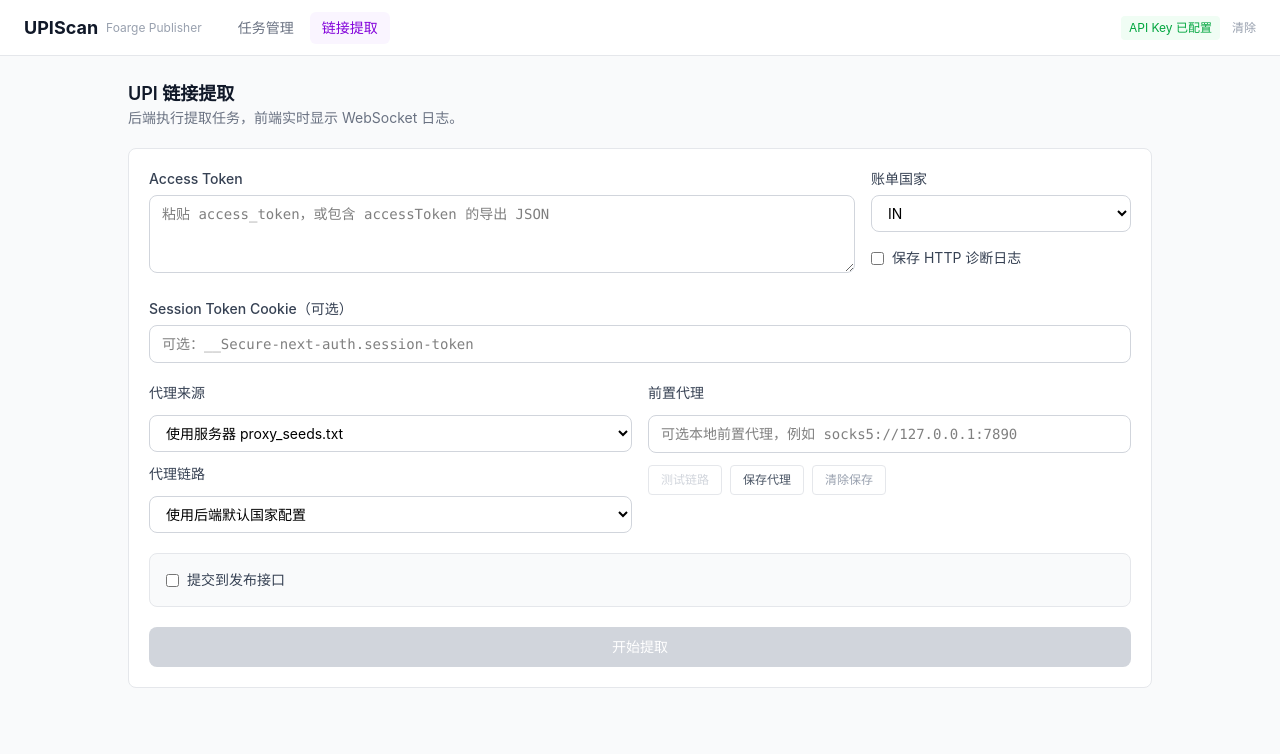
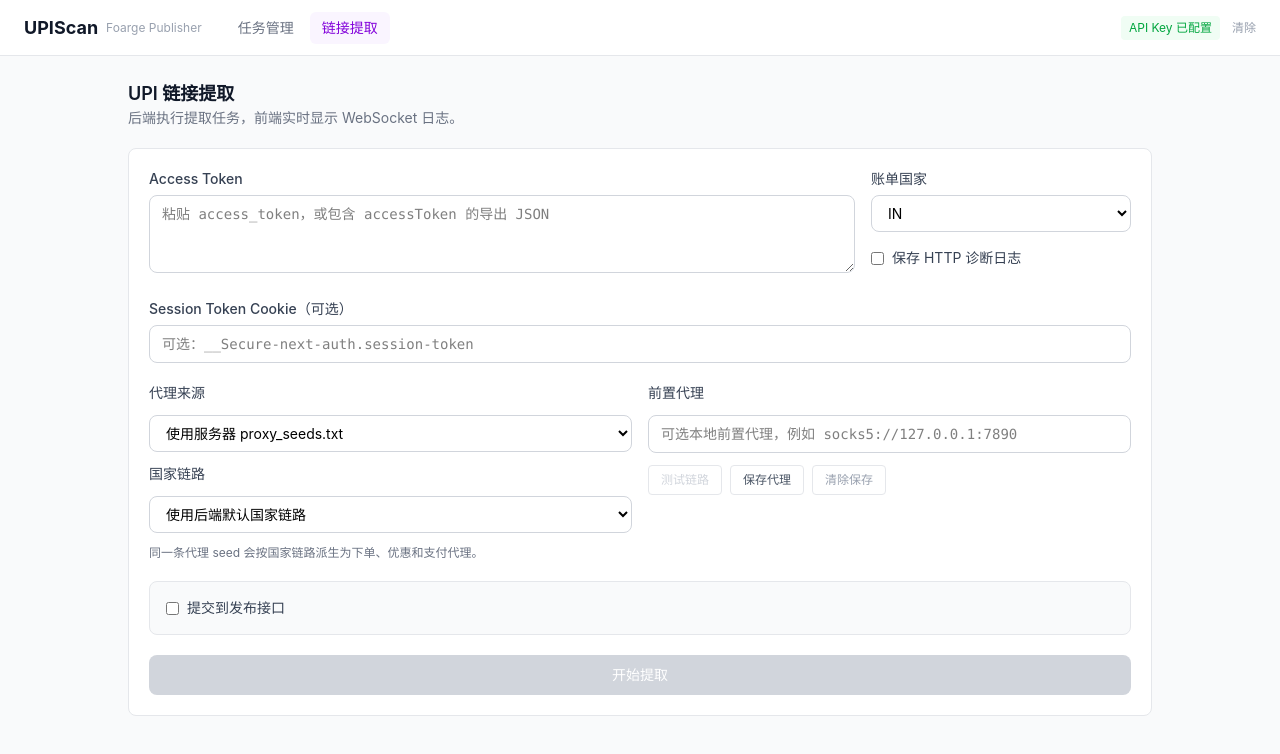
Before and after one commit to anshu43999/ananasUpiscan, a React (Vite) app: page / in a window 1280 px wide. Both pictures are taken after a click on the button "Open link extractor only". Shown: the top 754 px of the page. Built offline with nearby package versions, Linux system fonts and the light colour scheme.

Commit message:
preserve manual proxy country chain

```diff
--- a/src/pages/LinkExtract.tsx
+++ b/src/pages/LinkExtract.tsx
@@ -191,7 +191,7 @@ export function LinkExtract() {
         payment_method: 'upi',
         payment_page_mode: 'custom',
         language: 'auto',
-        billing_country: billingCountry,
+        billing_country: proxyChain?.provider || billingCountry,
         proxy_chain: proxyChain,
         proxy_seeds: proxySeeds.length ? proxySeeds : undefined,
         custom_export_proxy: customExportProxy.trim() || undefined,
@@ -426,7 +426,7 @@ export function LinkExtract() {
               </div>
             )}
 
-            <label className="block text-sm font-medium text-gray-700">代理链路</label>
+            <label className="block text-sm font-medium text-gray-700">国家链路</label>
             <select
               value={proxyChainMode}
               onChange={(event) => {
@@ -435,10 +435,13 @@ export function LinkExtract() {
               }}
               className="w-full rounded-lg border border-gray-300 px-3 py-2 text-sm outline-none focus:border-purple-500 focus:ring-2 focus:ring-purple-500"
             >
-              <option value="default">使用后端默认国家配置</option>
+              <option value="default">使用后端默认国家链路</option>
               <option value="india">IN checkout / VN 优惠 / IN provider</option>
               <option value="manual">手动选择国家</option>
             </select>
+            <p className="text-xs text-gray-500">
+              同一条代理 seed 会按国家链路派生为下单、优惠和支付代理。
+            </p>
 
             {proxyChainMode === 'manual' && (
               <div className="grid grid-cols-2 gap-2">
```
Also changed, not shown: 1 other file (tests, documents, lock files or other folders).
